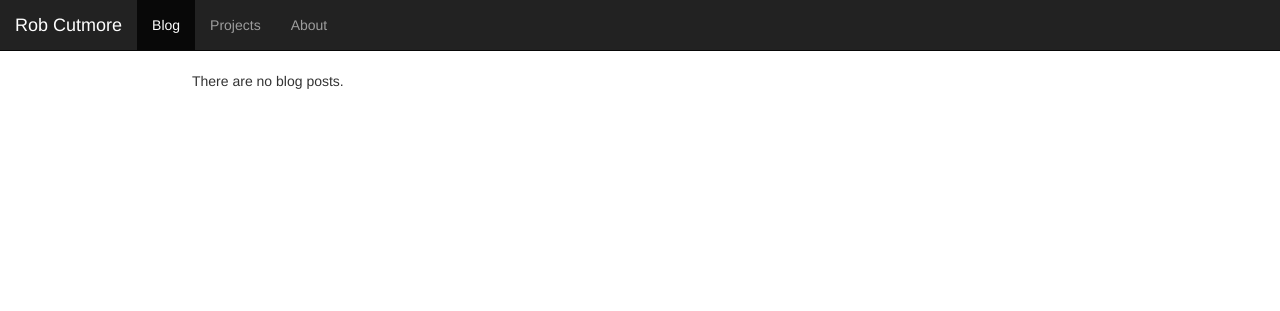
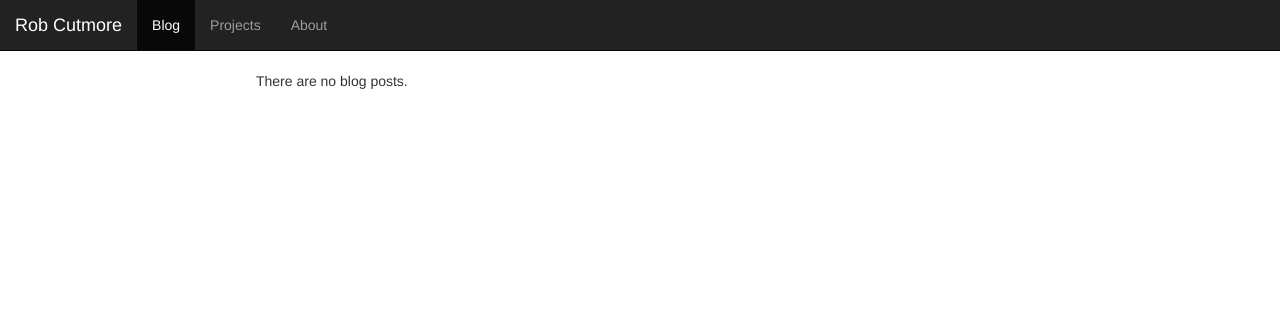
Before and after one commit to rcutmore/robcutmore.com, a Django app: page / in a window 1280 px wide. Shown: the top 311 px of the page. Run offline with Django 3.2, Linux system fonts and the light colour scheme; data that the repository does not hold is empty; parts of the project's set-up code (start-up, migrations or seed data) failed here and were passed over; some libraries are stand-ins or nearby versions.

Commit message:
Update content width.

```diff
--- a/robcutmore-com/static/css/main.css
+++ b/robcutmore-com/static/css/main.css
@@ -7,7 +7,7 @@ p {
 .content-container {
     margin-left: auto;
     margin-right: auto;
-    width: 70%;
+    width: 60%;
 }
 
 .page-navigation-container {
```
